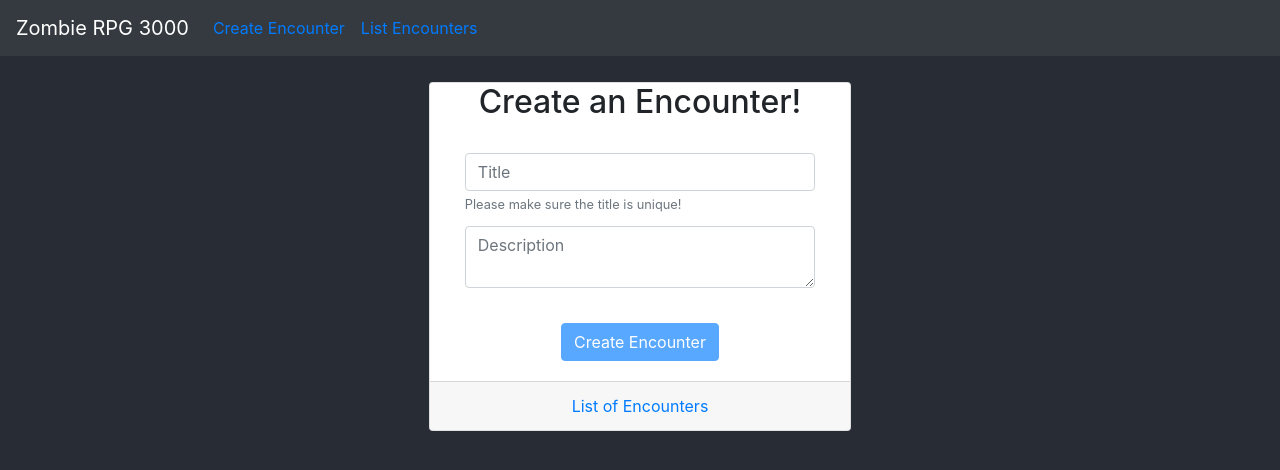
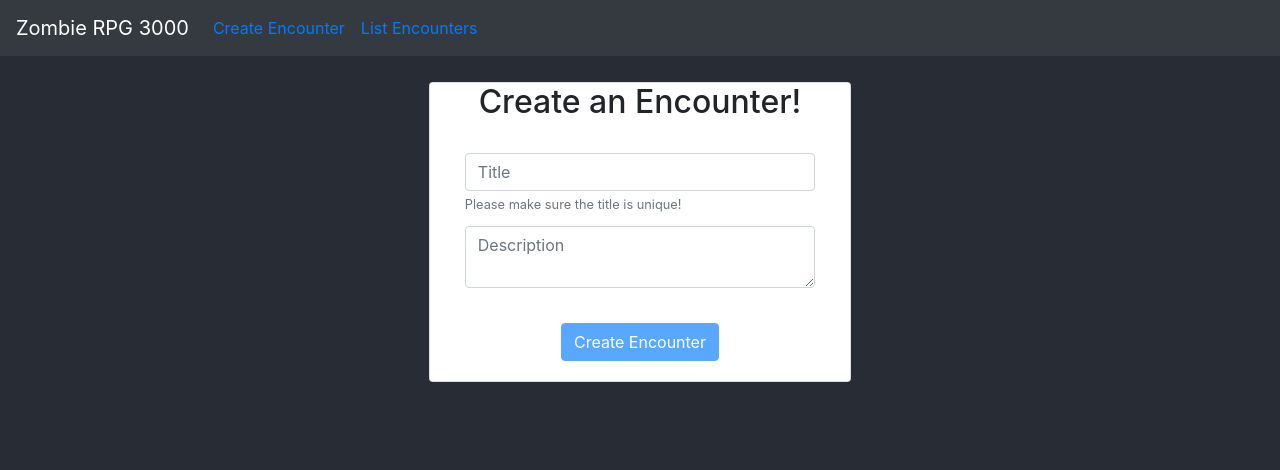
Before and after one commit to ahoopes16/zombie-roleplaying-ui, a React (Create React App) app: page /#/ in a window 1280 px wide. Shown: the top 470 px of the page. Built offline with nearby package versions, Linux system fonts and the light colour scheme.

Commit message:
Remove redundant links to CreateEncounterForm and ListEncounters

```diff
--- a/src/components/CreateEncounterForm.tsx
+++ b/src/components/CreateEncounterForm.tsx
@@ -1,12 +1,10 @@
 import React, { FormEvent, FunctionComponentElement, useState } from 'react'
 import api from '../api'
 import Swal from 'sweetalert2'
-import { NavLink } from 'react-router-dom'
 import {
   Card,
   CardTitle,
   CardBody,
-  CardFooter,
   Col,
   Form,
   FormGroup,
@@ -94,10 +92,6 @@ function CreateEncounterForm(): FunctionComponentElement<{}> {
           </Button>
         </Form>
       </CardBody>
-
-      <CardFooter>
-        <NavLink to="/encounters">List of Encounters</NavLink>
-      </CardFooter>
     </Card>
   )
 }
--- a/src/components/ListEncounters.tsx
+++ b/src/components/ListEncounters.tsx
@@ -1,14 +1,12 @@
 import React, { FunctionComponentElement, useState, useEffect } from 'react'
 import { Encounter } from '../types/encounter.type'
 import api from '../api'
-import { NavLink } from 'react-router-dom'
 import {
   Alert,
   Spinner,
   Card,
   CardTitle,
   CardBody,
-  CardFooter,
   ListGroup,
   ListGroupItem,
   ListGroupItemHeading,
@@ -54,10 +52,6 @@ function ListEncounters(): FunctionComponentElement<{}> {
           ))}
         </ListGroup>
       </CardBody>
-
-      <CardFooter>
-        <NavLink to="/">Create an Encounter</NavLink>
-      </CardFooter>
     </Card>
   )
 }
```
